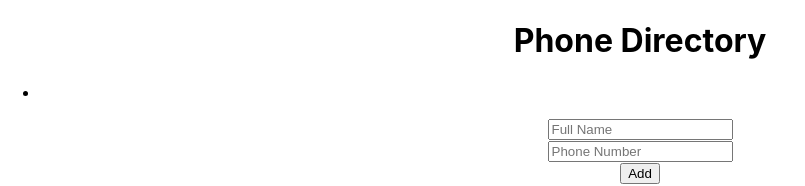
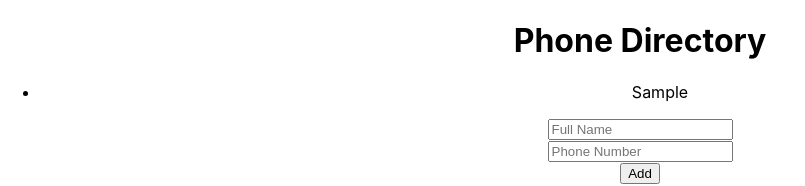
Before and after one commit to iremwacar/React-PhoneDirectory, a React (Create React App) app: page / in a window 1280 px wide. Both pictures are taken after typing "Sample", "Sample" into the empty fields and a click on the button "Add". Shown: the top 186 px of the page, without its empty margins (0-805 px from the left). Built offline with nearby package versions, Linux system fonts and the light colour scheme.

Commit message:
list commit2

```diff
--- a/src/components/Contacts/Form/index.js
+++ b/src/components/Contacts/Form/index.js
@@ -1,13 +1,13 @@
-import React, { useState,useEffect } from 'react';
+import React, { useState, useEffect } from 'react';
 
+const initialFormValues = { fullname: "", phoneNumber: "" };
 
-const initialFormValues = { fullname:"", phoneNumber:""};
-function From({ addContact, contacts }) {
+function Form({ addContact, contacts }) {
   const [form, setForm] = useState(initialFormValues);
 
-    useEffect(()=> {
+  useEffect(() => {
     setForm(initialFormValues);
-    },[contacts])
+  }, [contacts]);
 
   const onChangeInput = (e) => {
     setForm({ ...form, [e.target.name]: e.target.value });
@@ -20,9 +20,7 @@ function From({ addContact, contacts }) {
       return false;
     }
 
-        addContact([...contacts,form] );
-
-
+    addContact(form);
   };
 
   return (
@@ -50,4 +48,4 @@ function From({ addContact, contacts }) {
   );
 }
 
-export default From;
+export default Form;
--- a/src/components/Contacts/List/index.js
+++ b/src/components/Contacts/List/index.js
@@ -1,17 +1,15 @@
-import React from 'react'
+import React from 'react';
 
-function List({contacts}) {
+function List({ contacts }) {
   return (
     <div>
       <ul>
-        {
-          contacts.map((contacts,i) => (
-            <li key={i}>{contacts.fullname}</li>
-          ))
-        }
+        {contacts.map((contact, i) => (
+          <li key={i}>{contact.fullname}</li>
+        ))}
       </ul>
     </div>
-  )
+  );
 }
 
-export default List
+export default List;
--- a/src/components/Contacts/index.js
+++ b/src/components/Contacts/index.js
@@ -1,6 +1,6 @@
-import React, { useEffect, useState } from 'react';
-import From from './Form/index';
-import List from './List/index';
+import React, { useState, useEffect } from 'react';
+import Form from './Form';
+import List from './List';
 
 function Contacts() {
   const [contacts, setContacts] = useState([]);
@@ -9,14 +9,14 @@ function Contacts() {
     setContacts([...contacts, newContact]);
   };
 
-    useEffect(()=>{
+  useEffect(() => {
     console.log(contacts);
-    },[contacts])
+  }, [contacts]);
 
   return (
     <div>
       <List contacts={contacts} />
-            <From addContact={addContact} contacts={contacts}  />
+      <Form addContact={addContact} contacts={contacts} />
     </div>
   );
 }
```
Lines whose indentation alone changed are shown as unchanged.
